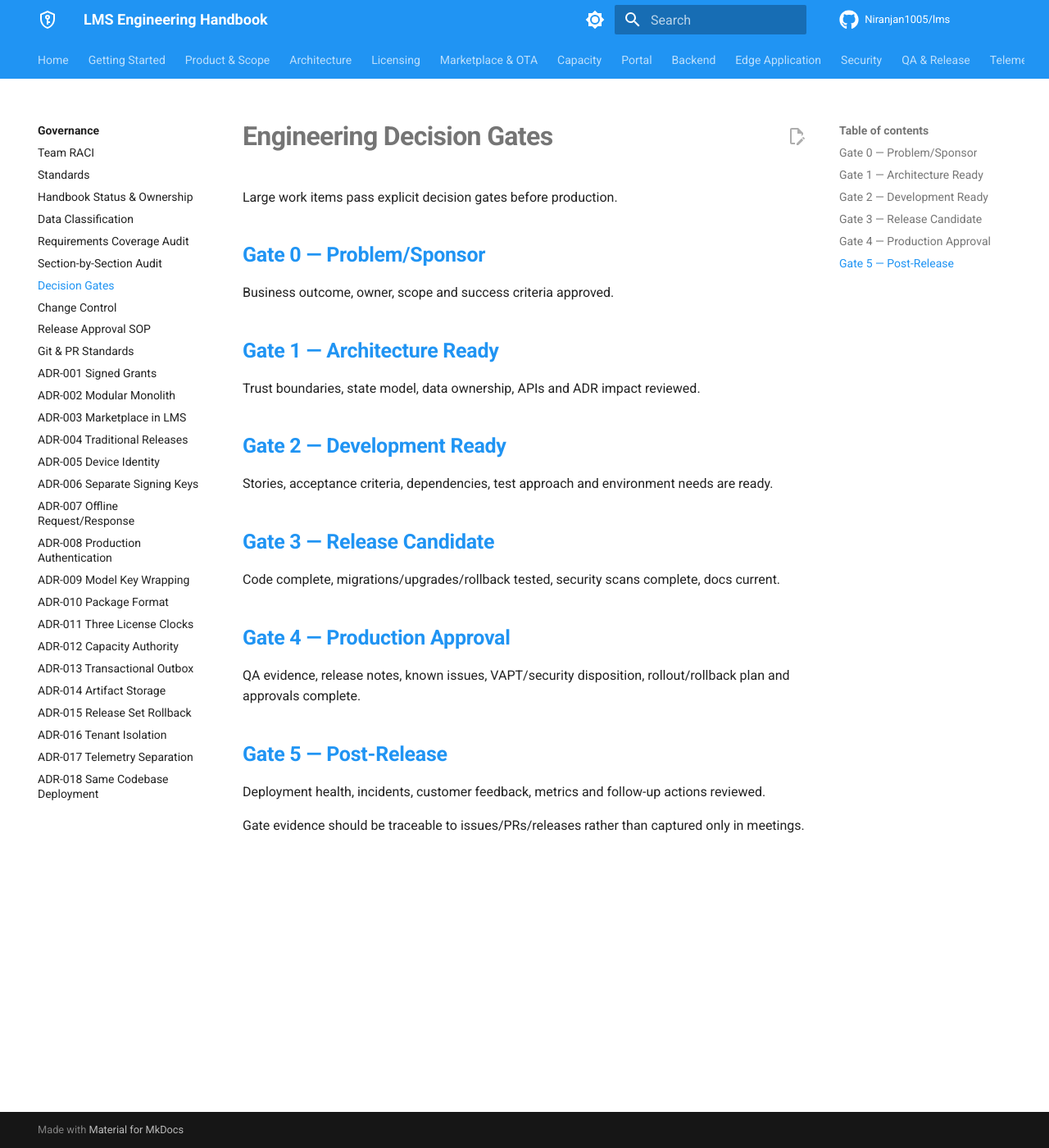
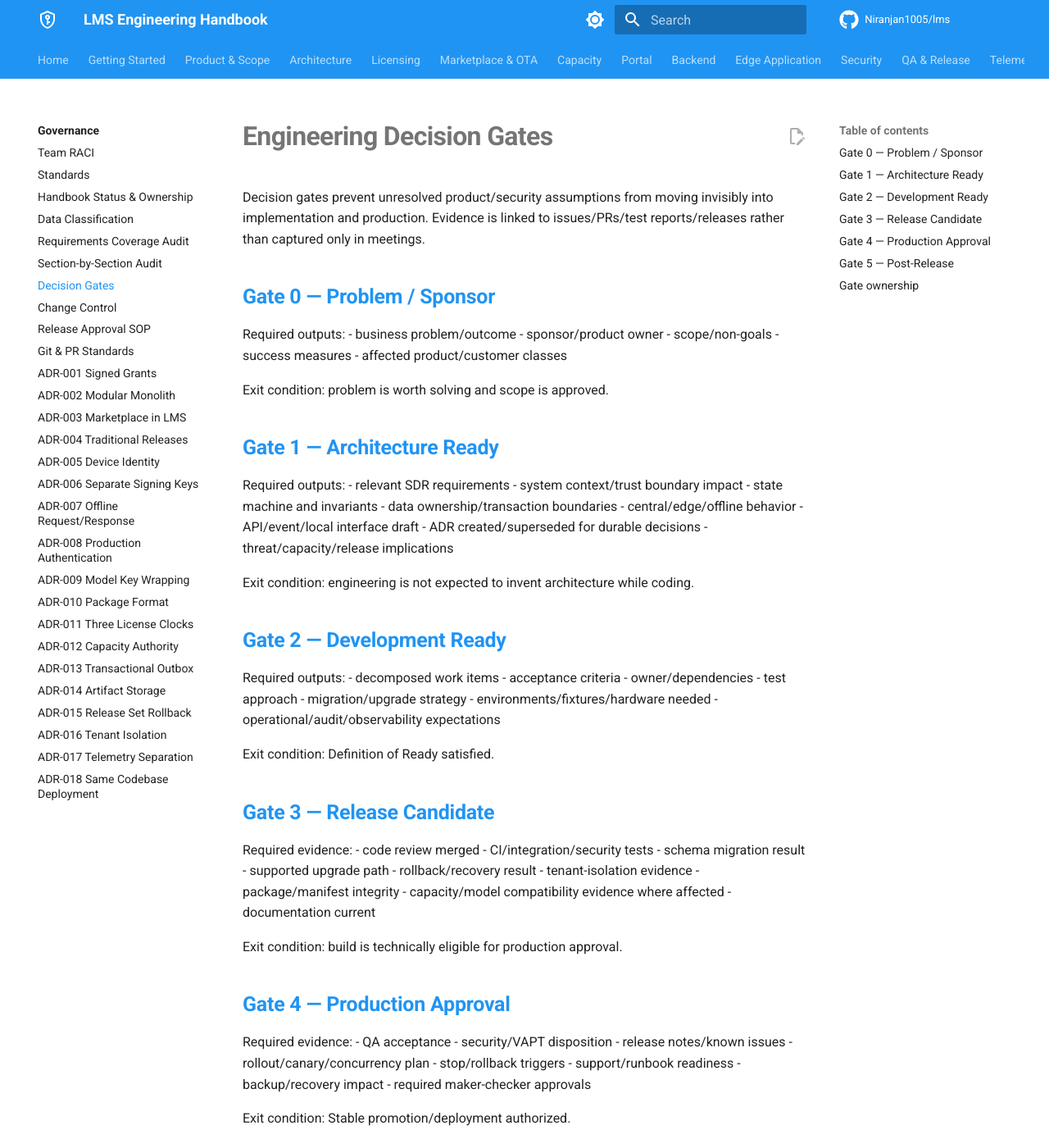
Before and after one commit to Niranjan1005/lms, an MkDocs documentation site: the page built from docs/governance/decision-gates.md, in a window 1280 px wide and 1400 px high. Shown: the whole window at 82% size. Built offline with MkDocs 1.6.1 and Material for MkDocs 9.7.7, drawn with Linux system fonts in a browser that asks for light colours; comment, search, counter and statistics services are not loaded; some of the changed text lies outside the part shown.

Commit message:
docs: deepen engineering decision gates

```diff
--- a/docs/governance/decision-gates.md
+++ b/docs/governance/decision-gates.md
@@ -1,29 +1,87 @@
 # Engineering Decision Gates
 
-Large work items pass explicit decision gates before production.
+Decision gates prevent unresolved product/security assumptions from moving invisibly into implementation and production. Evidence is linked to issues/PRs/test reports/releases rather than captured only in meetings.
 
-## Gate 0 — Problem/Sponsor
+## Gate 0 — Problem / Sponsor
 
-Business outcome, owner, scope and success criteria approved.
+Required outputs:
+- business problem/outcome
+- sponsor/product owner
+- scope/non-goals
+- success measures
+- affected product/customer classes
+
+Exit condition: problem is worth solving and scope is approved.
 
 ## Gate 1 — Architecture Ready
 
-Trust boundaries, state model, data ownership, APIs and ADR impact reviewed.
+Required outputs:
+- relevant SDR requirements
+- system context/trust boundary impact
+- state machine and invariants
+- data ownership/transaction boundaries
+- central/edge/offline behavior
+- API/event/local interface draft
+- ADR created/superseded for durable decisions
+- threat/capacity/release implications
+
+Exit condition: engineering is not expected to invent architecture while coding.
 
 ## Gate 2 — Development Ready
 
-Stories, acceptance criteria, dependencies, test approach and environment needs are ready.
+Required outputs:
+- decomposed work items
+- acceptance criteria
+- owner/dependencies
+- test approach
+- migration/upgrade strategy
+- environments/fixtures/hardware needed
+- operational/audit/observability expectations
+
+Exit condition: Definition of Ready satisfied.
 
 ## Gate 3 — Release Candidate
 
-Code complete, migrations/upgrades/rollback tested, security scans complete, docs current.
+Required evidence:
+- code review merged
+- CI/integration/security tests
+- schema migration result
+- supported upgrade path
+- rollback/recovery result
+- tenant-isolation evidence
+- package/manifest integrity
+- capacity/model compatibility evidence where affected
+- documentation current
+
+Exit condition: build is technically eligible for production approval.
 
 ## Gate 4 — Production Approval
 
-QA evidence, release notes, known issues, VAPT/security disposition, rollout/rollback plan and approvals complete.
+Required evidence:
+- QA acceptance
+- security/VAPT disposition
+- release notes/known issues
+- rollout/canary/concurrency plan
+- stop/rollback triggers
+- support/runbook readiness
+- backup/recovery impact
+- required maker-checker approvals
+
+Exit condition: Stable promotion/deployment authorized.
 
 ## Gate 5 — Post-Release
 
-Deployment health, incidents, customer feedback, metrics and follow-up actions reviewed.
+Review:
+- deployment/rollback health
+- SLO/error/backlog signals
+- customer/support incidents
+- security anomalies
+- unresolved follow-up items
+- performance/capacity regressions
+- whether release/ADR/runbook corrections are needed
 
-Gate evidence should be traceable to issues/PRs/releases rather than captured only in meetings.
+Exit condition: release is accepted into normal operation or corrective actions are assigned.
+
+## Gate ownership
+
+Product owns problem/business gates; Architecture/Engineering owns design readiness; QA/Security/Release own production evidence; Operations owns recovery/monitoring readiness. High-risk changes require all relevant owners, not one blanket approver.
```
